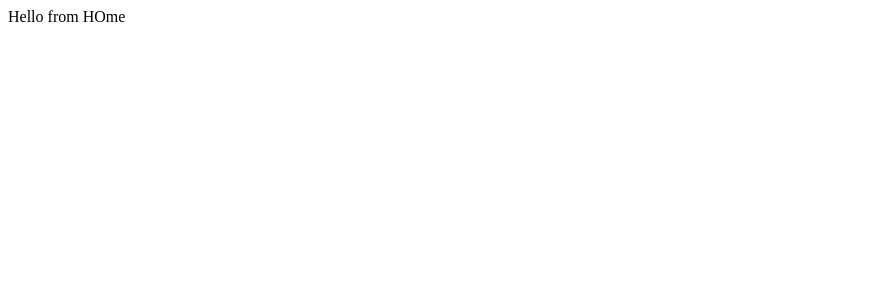
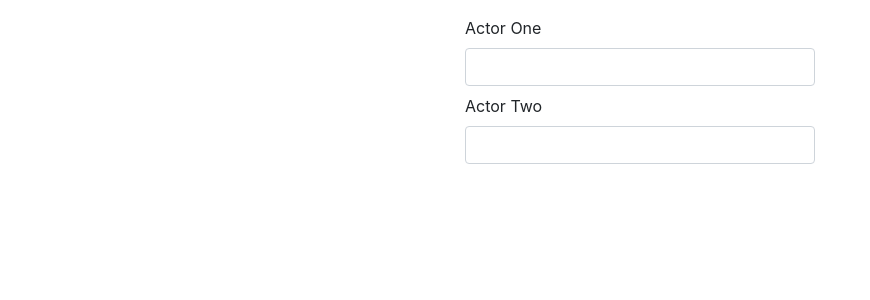
Before and after one commit to Arenteria518/six-degrees, a React (Create React App) app: page / in a window 1280 px wide. Shown: the top 300 px of the page, without its empty margins (0-870 px from the left). Built offline with nearby package versions, Linux system fonts and the light colour scheme.

Commit message:
adding reactstrap and ActorLookup component

```diff
--- a/package.json
+++ b/package.json
@@ -3,11 +3,13 @@
   "version": "0.1.0",
   "private": true,
   "dependencies": {
+    "bootstrap": "^4.0.0-beta.2",
     "react": "^16.2.0",
     "react-dom": "^16.2.0",
     "react-redux": "^5.0.6",
     "react-router-dom": "^4.2.2",
     "react-scripts": "1.0.17",
+    "reactstrap": "^5.0.0-alpha.4",
     "redux": "^3.7.2"
   },
   "scripts": {
--- /dev/null
+++ b/src/components/ActorLookup.js
@@ -0,0 +1,18 @@
+import React, { Component } from 'react';
+import { Input, Label } from 'reactstrap';
+
+class ActorLookup extends Component {
+    constructor(props){
+        super(props);
+    }
+    render(){
+        return(
+            <div className={this.props.className}>
+                <Label for={this.props.name}>{this.props.name}</Label>
+                <Input/>
+            </div>
+        )
+    }
+}
+
+export default ActorLookup;
--- a/src/components/Home.js
+++ b/src/components/Home.js
@@ -1,9 +1,20 @@
 import React, { Component } from 'react';
+import {Container, Row, Col} from 'reactstrap';
+import ActorLookup from './ActorLookup';
 
 class Home extends Component {
 
     render(){
-        return <div>Hello from HOme</div>
+        return(
+            <Container className="mt-3">
+                <Row>
+                    <Col md={{size: 4, offset: 4}}>
+                        <ActorLookup name="Actor One"/>
+                        <ActorLookup name="Actor Two" className="mt-2"/>
+                    </Col>
+                </Row>
+            </Container>
+        )
     }
 }
 
--- a/src/index.js
+++ b/src/index.js
@@ -2,6 +2,7 @@ import React from 'react';
 import ReactDOM from 'react-dom';
 import { Provider } from 'react-redux';
 import { createStore, applyMiddleware } from 'redux';
+import 'bootstrap/dist/css/bootstrap.css';
 
 import App from './components/App'
 
```
Also changed, not shown: 1 other file (tests, documents, lock files or other folders).
